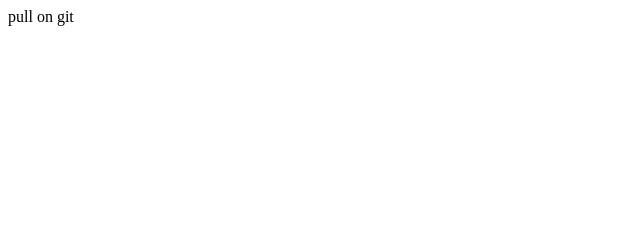
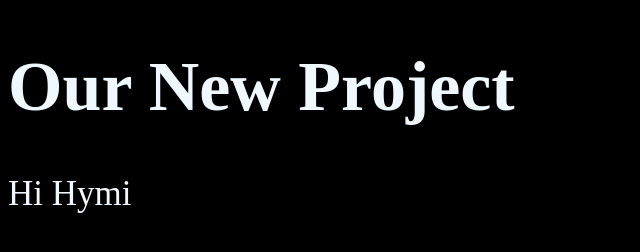
Before and after one commit to ayayo-cpu/project01, a plain HTML site: page index.html in a window 1280 px wide. Shown: the whole page, without its empty margins (0-640 px from the left). Drawn offline with Linux system fonts and the light colour scheme.

Commit message:
css added, html edited
css added, html edited

```diff
--- /dev/null
+++ b/css/styles.css
@@ -0,0 +1,5 @@
+body {
+  background-color: #000;
+  color: aliceblue;
+  font-size: 35px;
+}
--- a/index.html
+++ b/index.html
@@ -4,8 +4,10 @@
     <meta charset="UTF-8" />
     <meta name="viewport" content="width=device-width, initial-scale=1.0" />
     <title>Hello</title>
+    <link rel="stylesheet" href="./css/styles.css" />
   </head>
   <body>
-    pull on git
+    <h1>Our New Project</h1>
+    <p>Hi Hymi</p>
   </body>
 </html>
```
